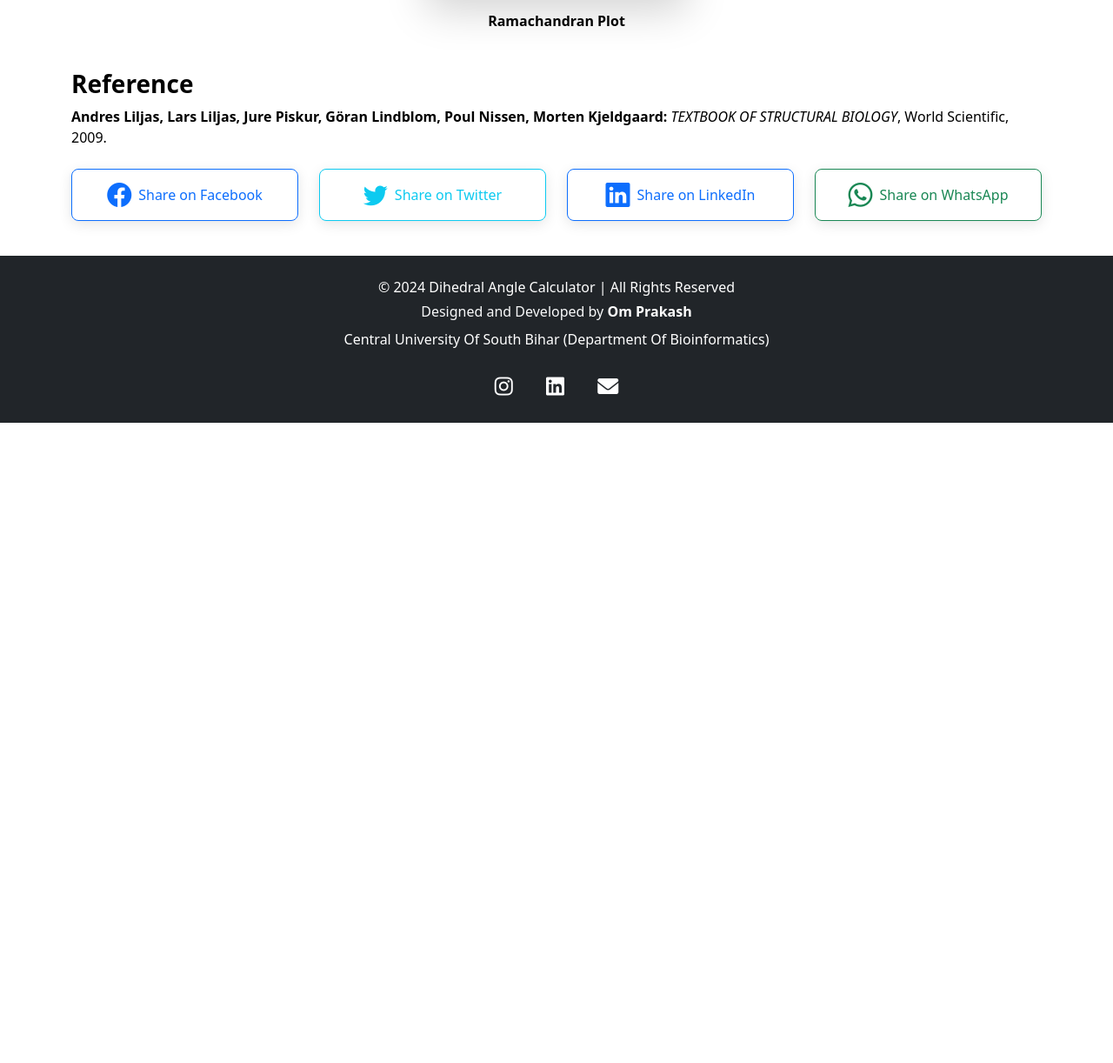
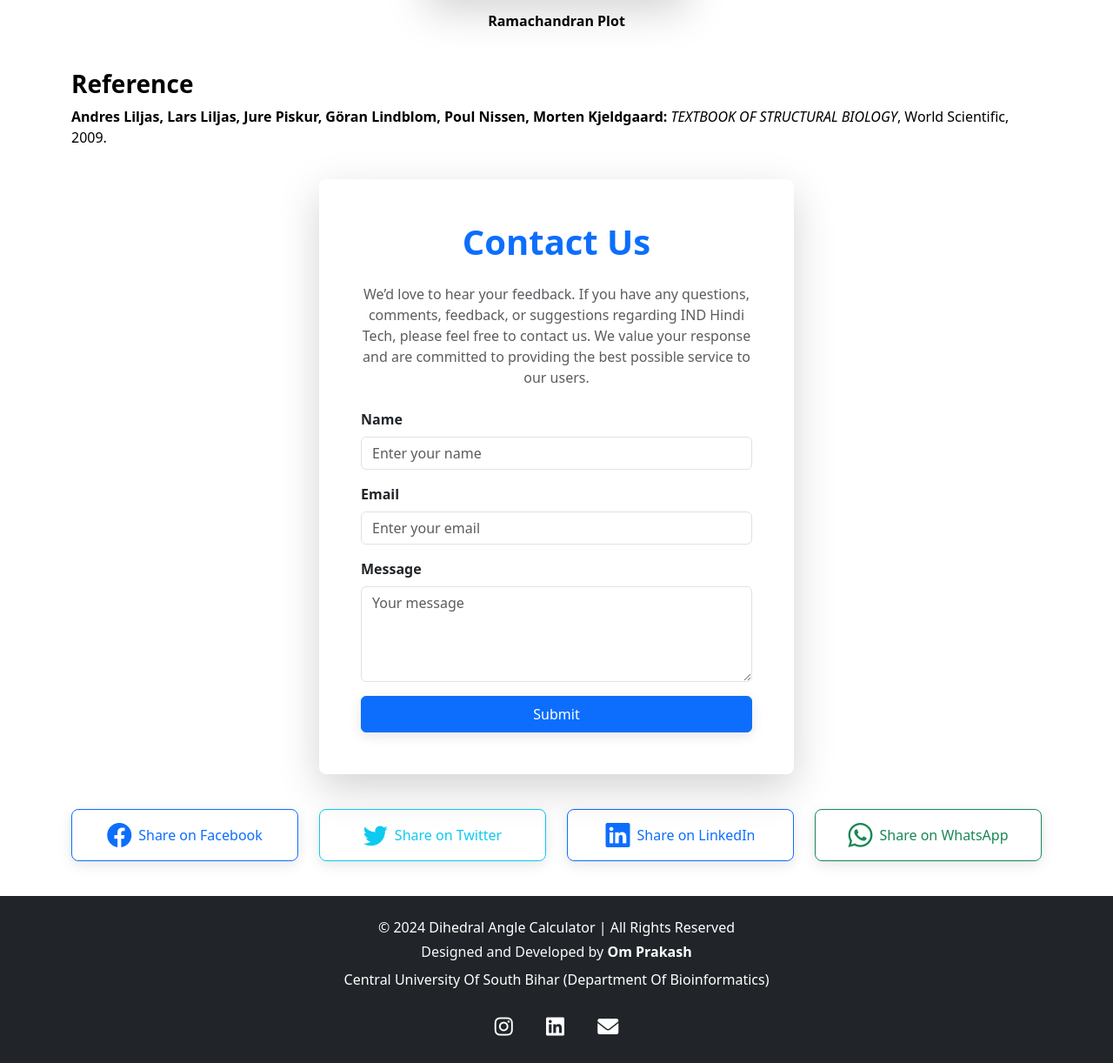
Before and after one commit to omprakash24d/pdb_angle_calc, a Flask app: page / in a window 1280 px wide. Shown: the part 2127-3349 px from the top of the page at 87% size. Before the commit the page ends 2613 px from the top, so only its background shows below. Run offline with Flask 3, Linux system fonts and the light colour scheme; parts of the project's set-up code (start-up, migrations or seed data) failed here and were passed over; some libraries are stand-ins or nearby versions.

Commit message:
contact-uspage added

```diff
--- a/static/css/styles.css
+++ b/static/css/styles.css
@@ -1,3 +1,16 @@
+html {
+  scroll-behavior: smooth; /* Enables smooth scrolling */
+  -webkit-scroll-behavior: smooth; /* For Safari and Webkit-based browsers */
+  -moz-scroll-behavior: smooth; /* For Firefox */
+}
+
+/* Optional: Add some padding to the top of the section to avoid content being hidden behind the navbar */
+#contact {
+  padding-top: 80px; /* Adjust the padding based on your navbar height */
+  margin-top: -80px; /* Adjust to account for the padding */
+}
+
+
 /* Focus Effect */
 .form-control:focus {
   box-shadow: 0 0 0 0.2rem rgba(0, 123, 255, 0.5); /* Light blue glow */
--- /dev/null
+++ b/static/js/contact.js
@@ -0,0 +1,42 @@
+$(document).ready(function () {
+  const $contactForm = $("#contactForm");
+  const $submitBtn = $("#submitBtn");
+  const $loadingSpinner = $("#loadingSpinner");
+  const $successMessage = $("#successMessage");
+
+  $contactForm.on("submit", function (event) {
+    event.preventDefault(); // Prevent the default form submission
+
+    // Disable the submit button and show the loading spinner
+    $submitBtn.prop("disabled", true);
+    $loadingSpinner.show();
+
+    // Serialize the form data
+    const formData = $contactForm.serialize();
+
+    // Send the form data via AJAX
+    $.ajax({
+      url: "https://docs.google.com/forms/d/e/1FAIpQLSeDOM4IASvYC33epLAs5tbtd4LLmGWrEIaKfCaSDGN0NHVQwg/formResponse",
+      type: "POST",
+      data: formData,
+      dataType: "xml",
+      success: handleSuccess,
+      error: handleError
+    });
+  });
+
+  function handleSuccess() {
+    showSuccessMessage();
+  }
+
+  function handleError() {
+    showSuccessMessage();
+  }
+
+  function showSuccessMessage() {
+    $successMessage.show();
+    $contactForm[0].reset(); // Reset the form fields
+    $submitBtn.prop("disabled", false); // Re-enable the button
+    $loadingSpinner.hide(); // Hide the loading spinner
+  }
+});
--- a/templates/index.html
+++ b/templates/index.html
@@ -171,8 +171,8 @@
 
             <!-- Contact Us -->
             <li class="nav-item">
-              <a class="nav-link text-uppercase px-3 text-white fw-bold" href="https://indhinditech.com/contact-us/"
-                target="_blank" style="transition: color 0.3s ease, transform 0.3s ease;"
+              <a class="nav-link text-uppercase px-3 text-white fw-bold" href="#contact"
+                style="transition: color 0.3s ease, transform 0.3s ease;"
                 onmouseover="this.style.color='#ff5722'; this.style.transform='scale(1.1)';"
                 onmouseout="this.style.color='white'; this.style.transform='scale(1)';">
                 Contact Us
@@ -571,10 +571,66 @@
             </strong>
             <i>TEXTBOOK OF STRUCTURAL BIOLOGY</i>, World Scientific, 2009.
           </p>
+
         </div>
       </div>
     </section>
-    <div class="container mt-1">
+    <!-- Contact Us Section -->
+    <section id="contact">
+      <div class="container py-3">
+        <div class="row justify-content-center">
+          <div class="col-md-8 col-lg-6"> <!-- Slightly increased width for larger screens -->
+            <div class="card border-0 shadow-lg rounded-3">
+              <div class="card-body p-5"> <!-- Added padding for better spacing -->
+                <h1 class="card-title text-center text-primary mb-4 fw-bold">
+                  Contact Us
+                </h1>
+
+                <p class="text-muted text-center mb-4">
+                  We’d love to hear your feedback. If you have any questions, comments, feedback, or suggestions
+                  regarding IND Hindi Tech, please feel free to contact us. We value your response and are committed to
+                  providing the best possible service to our users.
+                </p>
+
+                <form id="contactForm">
+                  <div class="mb-3">
+                    <label for="name" class="form-label fw-bold">Name</label>
+                    <input type="text" class="form-control" name="entry.2005620554" id="name"
+                      placeholder="Enter your name" required>
+                  </div>
+                  <div class="mb-3">
+                    <label for="email" class="form-label fw-bold">Email</label>
+                    <input type="email" class="form-control" name="entry.1045781291" id="email"
+                      placeholder="Enter your email" required>
+                  </div>
+                  <div class="mb-3">
+                    <label for="message" class="form-label fw-bold">Message</label>
+                    <textarea class="form-control" name="entry.839337160" id="message" rows="4"
+                      placeholder="Your message" required></textarea>
+                  </div>
+                  <button type="submit" class="btn btn-primary w-100 py-2" id="submitBtn">
+                    Submit
+                    <span id="loadingSpinner" class="spinner-border spinner-border-sm text-light" style="display: none;"
+                      role="status">
+                      <span class="sr-only">Loading...</span>
+                    </span>
+                  </button>
+                </form>
+
+                <div id="successMessage" class="alert alert-success mt-3 text-center" style="display: none;">
+                  Your message has been sent successfully! We will do our best to respond to your inquiry within 24
+                  hours. Please note that we may take longer to respond during weekends, holidays, or busy periods.
+                </div>
+              </div>
+            </div>
+          </div>
+        </div>
+      </div>
+    </section>
+
+
+
+    <div class="container mt-4">
       <!-- Row to center the share buttons -->
       <div class="row justify-content-center">
         <div class="col-3 col-md-3 mb-1">
@@ -621,11 +677,9 @@
             <span class="d-none d-md-inline">Share on WhatsApp</span>
           </a>
         </div>
-
-
-
       </div>
     </div>
+
 
   </main>
 
@@ -686,6 +740,8 @@
   <!-- External JS -->
   <script src="https://cdn.jsdelivr.net/npm/bootstrap@5.3.2/dist/js/bootstrap.bundle.min.js"></script>
   <script src="{{ url_for('static', filename='js/script.js') }}"></script>
+  <script src="https://code.jquery.com/jquery-3.6.0.min.js"></script>
+  <script src="{{ url_for('static', filename='js/contact.js') }}"></script>
 </body>
 
 </html>
```
